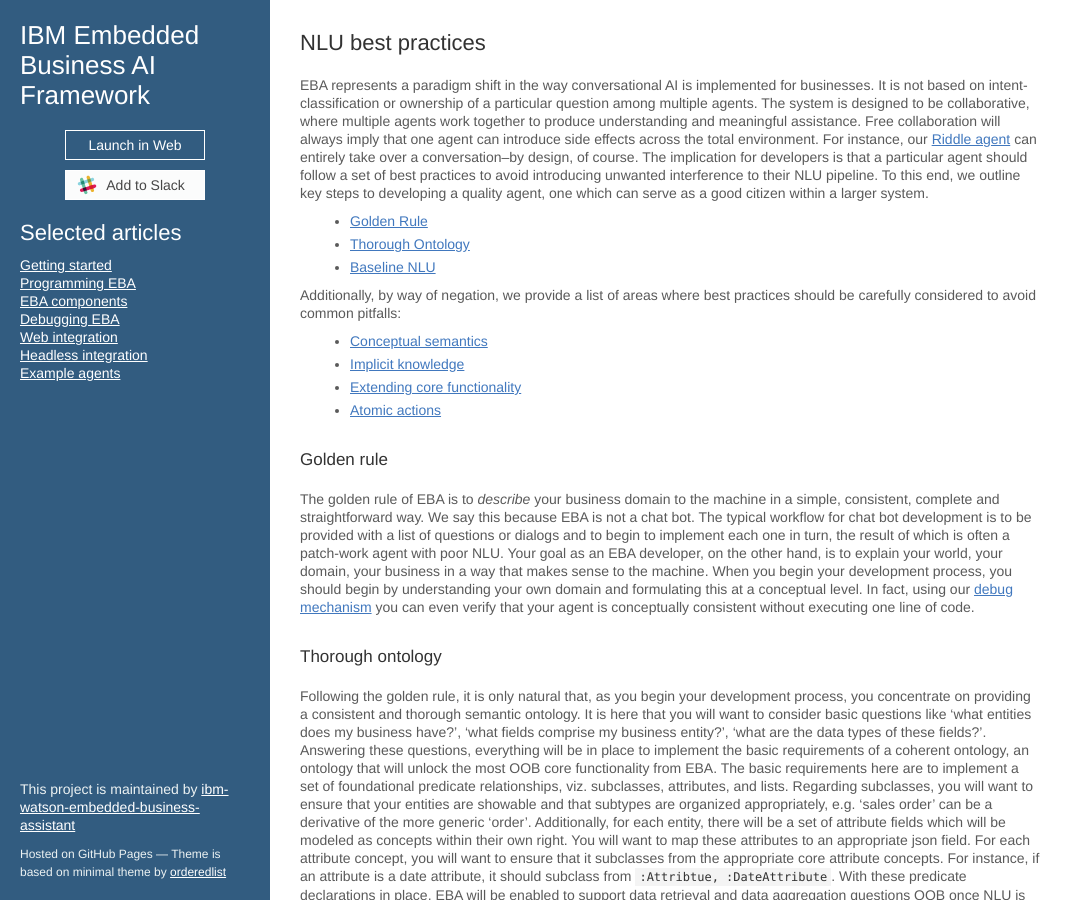
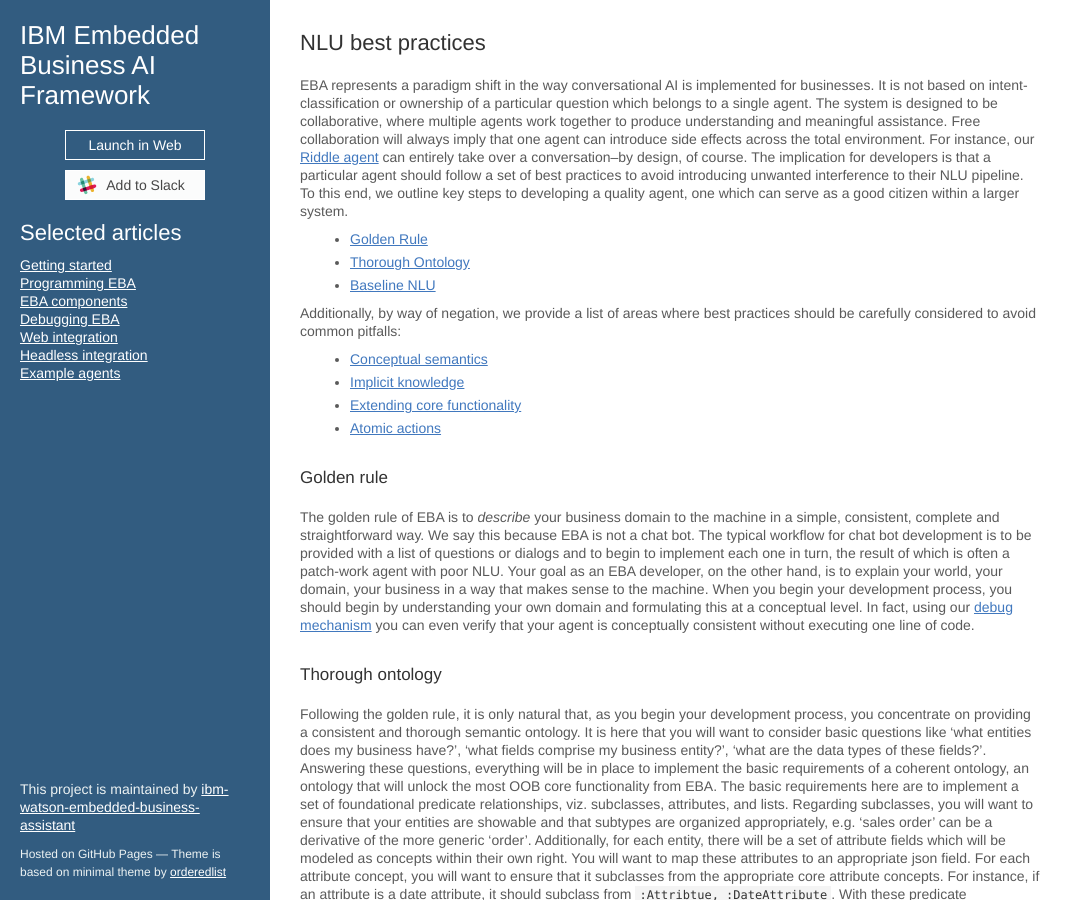
Before and after one commit to ibm-watson-embedded-business-assistant/eba-example-agents, a Jekyll site: the page built from docs/articles/NLUBestPractices.md, in a window 1280 px wide and 900 px high. Shown: the whole window, without its empty margins (0-1083 px from the left). Built offline with Jekyll 4.4.1, drawn with Linux system fonts in a browser that asks for light colours; our own code applies the rules of GitHub Pages for plain Markdown files; the repository's description, which GitHub fills in, is left out.

Commit message:
Update NLUBestPractices.md

```diff
--- a/docs/articles/NLUBestPractices.md
+++ b/docs/articles/NLUBestPractices.md
@@ -1,6 +1,6 @@
 ## NLU best practices
 
-EBA represents a paradigm shift in the way conversational AI is implemented for businesses. It is not based on intent-classification or ownership of a particular question among multiple agents. The system is designed to be collaborative, where multiple agents work together to produce understanding and meaningful assistance. Free collaboration will always imply that one agent can introduce side effects across the total environment. For instance, our [Riddle agent](../../Riddles.md) can entirely take over a conversation--by design, of course. The implication for developers is that a particular agent should follow a set of best practices to avoid introducing unwanted interference to their NLU pipeline. To this end, we outline key steps to developing a quality agent, one which can serve as a good citizen within a larger system.
+EBA represents a paradigm shift in the way conversational AI is implemented for businesses. It is not based on intent-classification or ownership of a particular question which belongs to a single agent. The system is designed to be collaborative, where multiple agents work together to produce understanding and meaningful assistance. Free collaboration will always imply that one agent can introduce side effects across the total environment. For instance, our [Riddle agent](../../Riddles.md) can entirely take over a conversation--by design, of course. The implication for developers is that a particular agent should follow a set of best practices to avoid introducing unwanted interference to their NLU pipeline. To this end, we outline key steps to developing a quality agent, one which can serve as a good citizen within a larger system.
 
 * [Golden Rule](#golden-rule)
 * [Thorough Ontology](#thorough-ontology)
```
